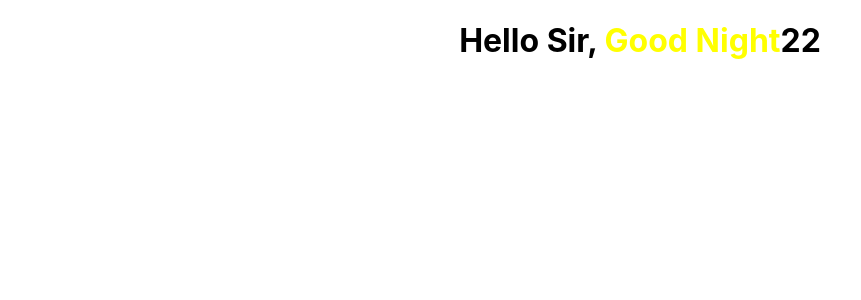
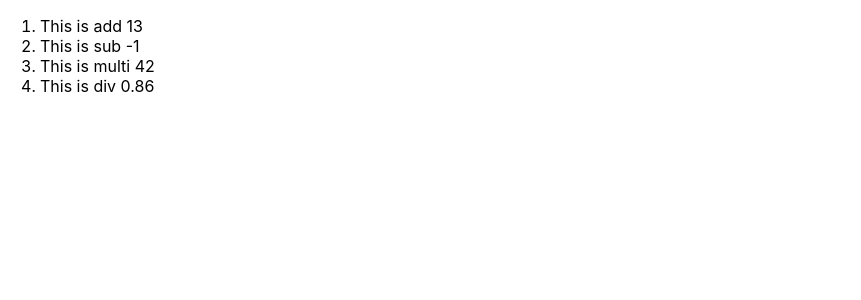
Before and after one commit to Adibittt2/ProjectOnReact, a React (Create React App) app: page / in a window 1280 px wide. Shown: the top 300 px of the page, without its empty margins (0-861 px from the left). Built offline with nearby package versions, Linux system fonts and the light colour scheme.

Commit message:
calculator-app

```diff
--- a/src/App.js
+++ b/src/App.js
@@ -1,49 +1,58 @@
 
 // import logo from './logo.svg';
 import './App.css';
+import {add,sub,multi,div} from "./myFolder/calculater";
 
-function App() {
+// function App() {
 
-  let time = new Date(2022,15,6,22);
-  time = time.getHours();
-  let wish = "";
-  const sty = {};
-  if(time>=0 && time<12){
+//   let time = new Date(2022,15,6,22);
+//   time = time.getHours();
+//   let wish = "";
+//   const sty = {};
+//   if(time>=0 && time<12){
 
-    wish = "Good Morning";
-    sty.color = "blue";
-  }
-  else if(time>=12 && time<20){
-    wish = "Good Afternoon";
-    sty.color = "Green";
-  }
-  else{
-    wish = "Good Night";
-    sty.color = "Yellow";
-  }
+//     wish = "Good Morning";
+//     sty.color = "blue";
+//   }
+//   else if(time>=12 && time<20){
+//     wish = "Good Afternoon";
+//     sty.color = "Green";
+//   }
+//   else{
+//     wish = "Good Night";
+//     sty.color = "Yellow";
+//   }
 
-  return (
-    <div className="App">
-     <h1>Hello Sir, <span style = {sty}>{wish}</span>{time}</h1>
+//   return (
+//     <div className="App">
+//      <h1>Hello Sir, <span style = {sty}>{wish}</span>{time}</h1>
 
-    </div>
+//     </div>
+//   );
+// }
+
+
+// calculator app starts
+
+
+function App(){
+
+  return(
+  <ol>
+
+  <li>This is add {add(6,7)}</li>
+  <li>This is sub {sub(6,7)}</li>
+  <li>This is multi {multi(6,7)}</li>
+  <li>This is div {div(6,7)}</li>
+
+  </ol>
+
   );
+
 }
 
 
-// function add(a,b){
-//   let sum = a+b;
-//       return sum;
-//   }
-
-//   function sub(a,b){
-//   let sub = a-b;
-//       return sub;
-
-//   }
 
 
 
 export default App;
-
-// export{add,sub};
```
